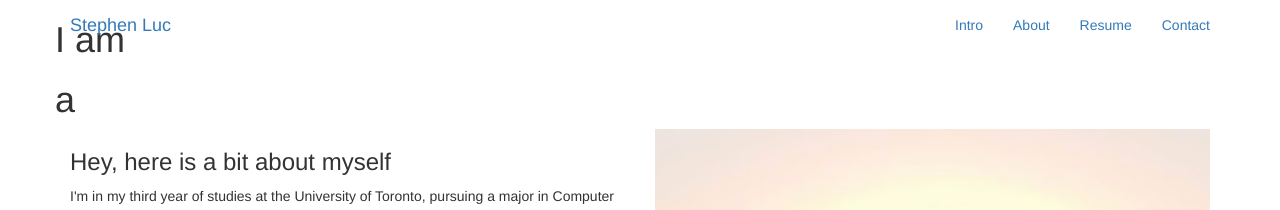
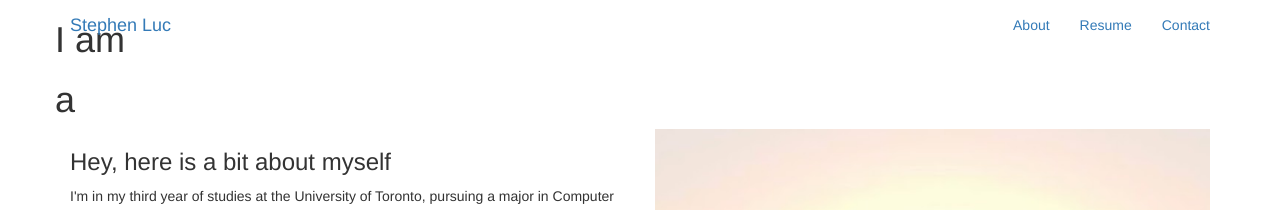
Before and after one commit to stephenluc/stephenluc.github.io, a Jekyll site: the page built from blog/index.html, in a window 1280 px wide. Shown: the top 210 px of the page. Built offline with Jekyll 4.4.1, drawn with Linux system fonts in a browser that asks for light colours; nearby versions of some CDN libraries; library files that are not in the unit come from our copies; comment, search, counter and statistics services are not loaded.

Commit message:
Minor Fixes

```diff
--- a/_layouts/default.html
+++ b/_layouts/default.html
@@ -5,8 +5,8 @@ New Event
 http://www.templatemo.com/tm-486-new-event
 -->
 <title>{{ page.title }}</title>
-<meta name="description" content="">
-<meta name="author" content="">
+<meta name="description" content="I'm a third year Computer Science student at the University of Toronto. I've interned at Facebook, Zanabato, and BrainVision.">
+<meta name="author" content="Stephen Luc">
 <meta charset="UTF-8">
 <meta http-equiv="X-UA-Compatible" content="IE=Edge">
 <meta name="viewport" content="width=device-width, initial-scale=1, maximum-scale=1">
@@ -55,13 +55,12 @@ http://www.templatemo.com/tm-486-new-event
         <span class="icon icon-bar"></span>
         <span class="icon icon-bar"></span>
       </button>
-      <a href="#" class="navbar-brand">Stephen Luc</a>
+      <a href="#intro" class="navbar-brand">Stephen Luc</a>
     </div>
 
     <div class="collapse navbar-collapse">
 
       <ul class="nav navbar-nav navbar-right">
-        <li><a href="#intro" class="smoothScroll">Intro</a></li>
         <li><a href="#about" class="smoothScroll">About</a></li>
         <li><a href="#resume" class="smoothScroll">Resume</a></li>
         <li><a href="#contact" class="smoothScroll">Contact</a></li>
@@ -110,7 +109,7 @@ http://www.templatemo.com/tm-486-new-event
 </footer>
 
 <!-- Back top -->
-<a href="#back-top" class="go-top"><i class="fa fa-angle-up"></i></a>
+<a href="#intro" class="go-top"><i class="fa fa-angle-up"></i></a>
 
 
 <!-- =========================
--- a/css/style.css
+++ b/css/style.css
@@ -433,7 +433,7 @@ footer {
   }
 
   #intro .container {
-    padding-left: 40%
+    padding-left: 40%;
   }
 
   #about img {
--- a/js/custom.js
+++ b/js/custom.js
@@ -74,7 +74,9 @@ $(document).ready(function() {
         // Animate the scroll to top
       $('.go-top').click(function(event) {
         event.preventDefault();
-      $('html, body').animate({scrollTop: 0}, 300);
+      $('html, body').animate({scrollTop: 0}, 0);
+      /* TODO: replace the animation with this once fixed doctype */
+      /* $('html, body').animate({scrollTop: 0}, 300); */
       })
 
 
```
